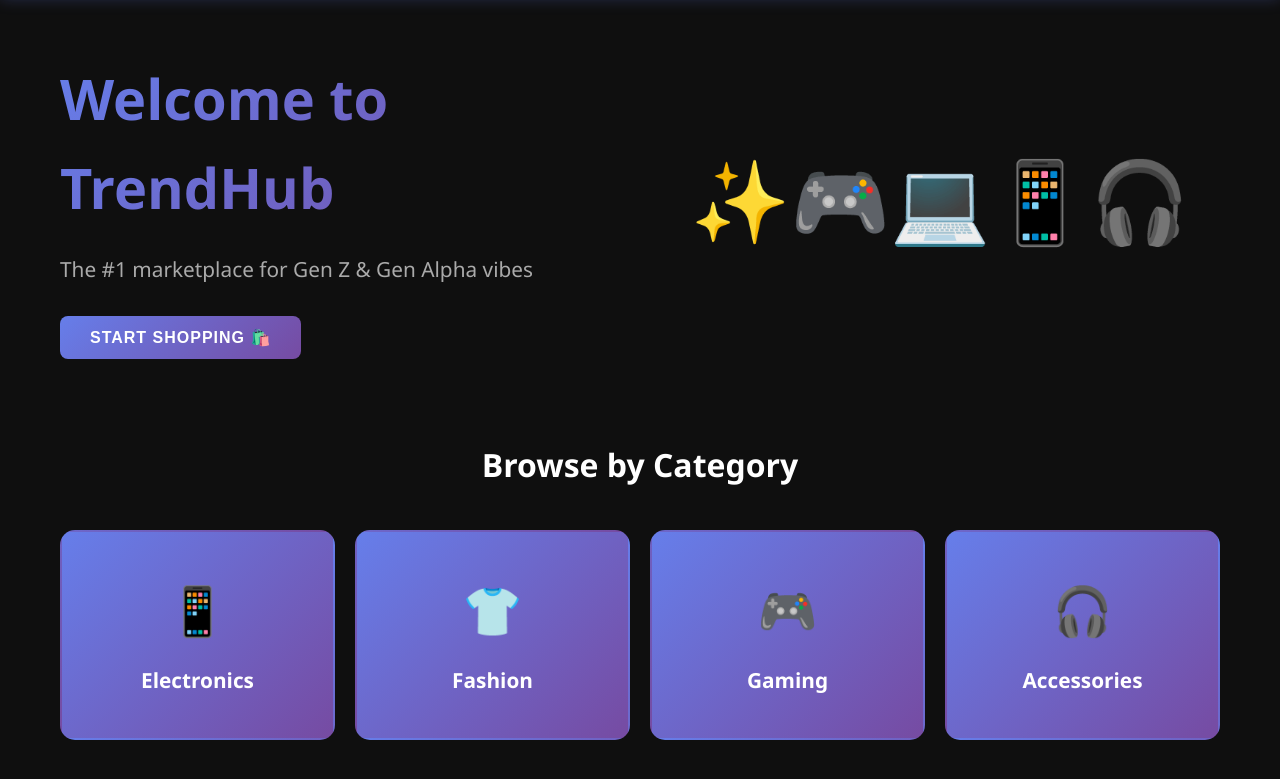
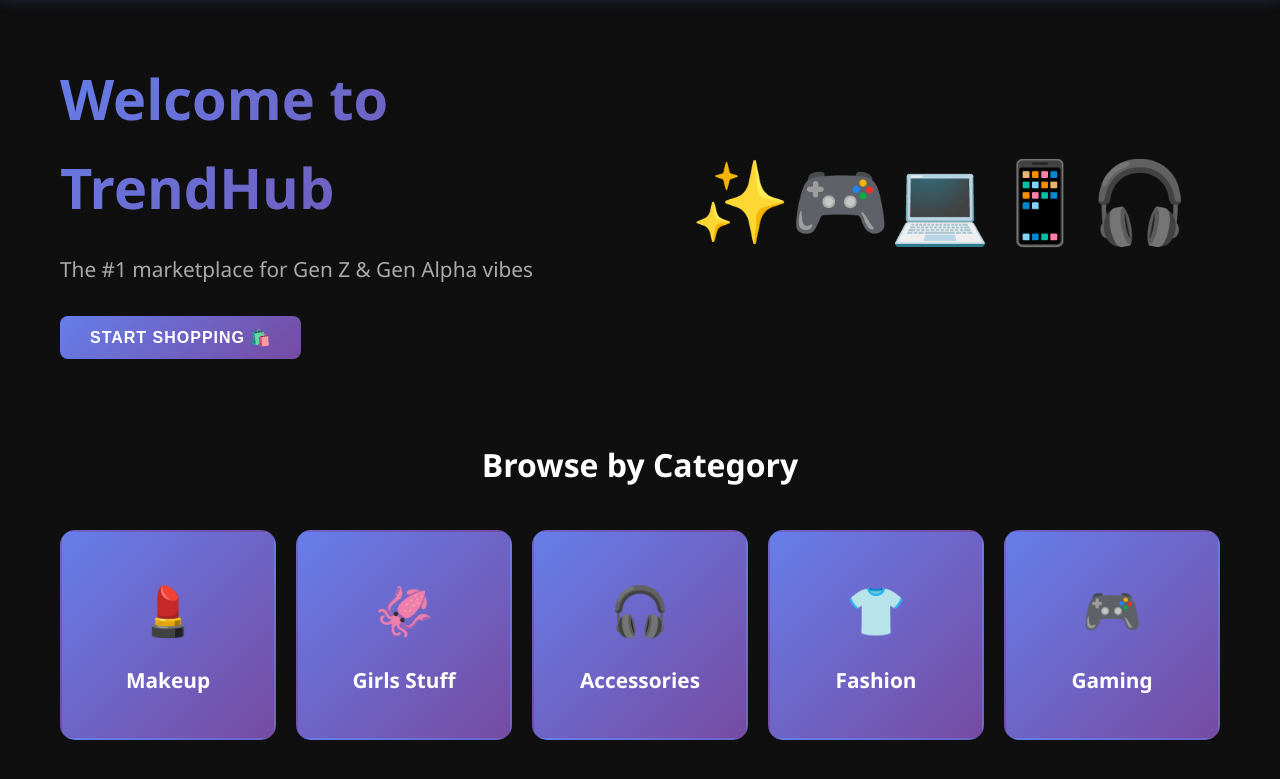
Before and after one commit to Hesh-2454/GenZAlfaShopping, a plain HTML site: page index.html in a window 1280 px wide. Shown: the part 115-894 px from the top of the page. Drawn offline with Linux system fonts and the light colour scheme.

Commit message:
Update categories: Add makeup and girls_stuff to home and filters

```diff
--- a/index.html
+++ b/index.html
@@ -37,9 +37,17 @@
         <div class="categories-preview">
             <h3>Browse by Category</h3>
             <div class="categories-grid">
-                <div class="category-card" onclick="filterByCategory('electronics'); showSection('shop')">
-                    <span class="category-icon">📱</span>
-                    <h4>Electronics</h4>
+                <div class="category-card" onclick="filterByCategory('makeup'); showSection('shop')">
+                    <span class="category-icon">💄</span>
+                    <h4>Makeup</h4>
+                </div>
+                <div class="category-card" onclick="filterByCategory('girls_stuff'); showSection('shop')">
+                    <span class="category-icon">🦑</span>
+                    <h4>Girls Stuff</h4>
+                </div>
+                <div class="category-card" onclick="filterByCategory('accessories'); showSection('shop')">
+                    <span class="category-icon">🎧</span>
+                    <h4>Accessories</h4>
                 </div>
                 <div class="category-card" onclick="filterByCategory('fashion'); showSection('shop')">
                     <span class="category-icon">👕</span>
@@ -48,10 +56,6 @@
                 <div class="category-card" onclick="filterByCategory('gaming'); showSection('shop')">
                     <span class="category-icon">🎮</span>
                     <h4>Gaming</h4>
-                </div>
-                <div class="category-card" onclick="filterByCategory('accessories'); showSection('shop')">
-                    <span class="category-icon">🎧</span>
-                    <h4>Accessories</h4>
                 </div>
             </div>
         </div>
@@ -66,10 +70,11 @@
                 <input type="text" id="searchInput" placeholder="Search products..." class="search-box">
                 <select id="categoryFilter" class="filter-select">
                     <option value="">All Categories</option>
-                    <option value="electronics">Electronics</option>
+                    <option value="makeup">Makeup</option>
+                    <option value="girls_stuff">Girls Stuff</option>
+                    <option value="accessories">Accessories</option>
                     <option value="fashion">Fashion</option>
                     <option value="gaming">Gaming</option>
-                    <option value="accessories">Accessories</option>
                 </select>
                 <select id="priceFilter" class="filter-select">
                     <option value="">All Prices</option>
```
